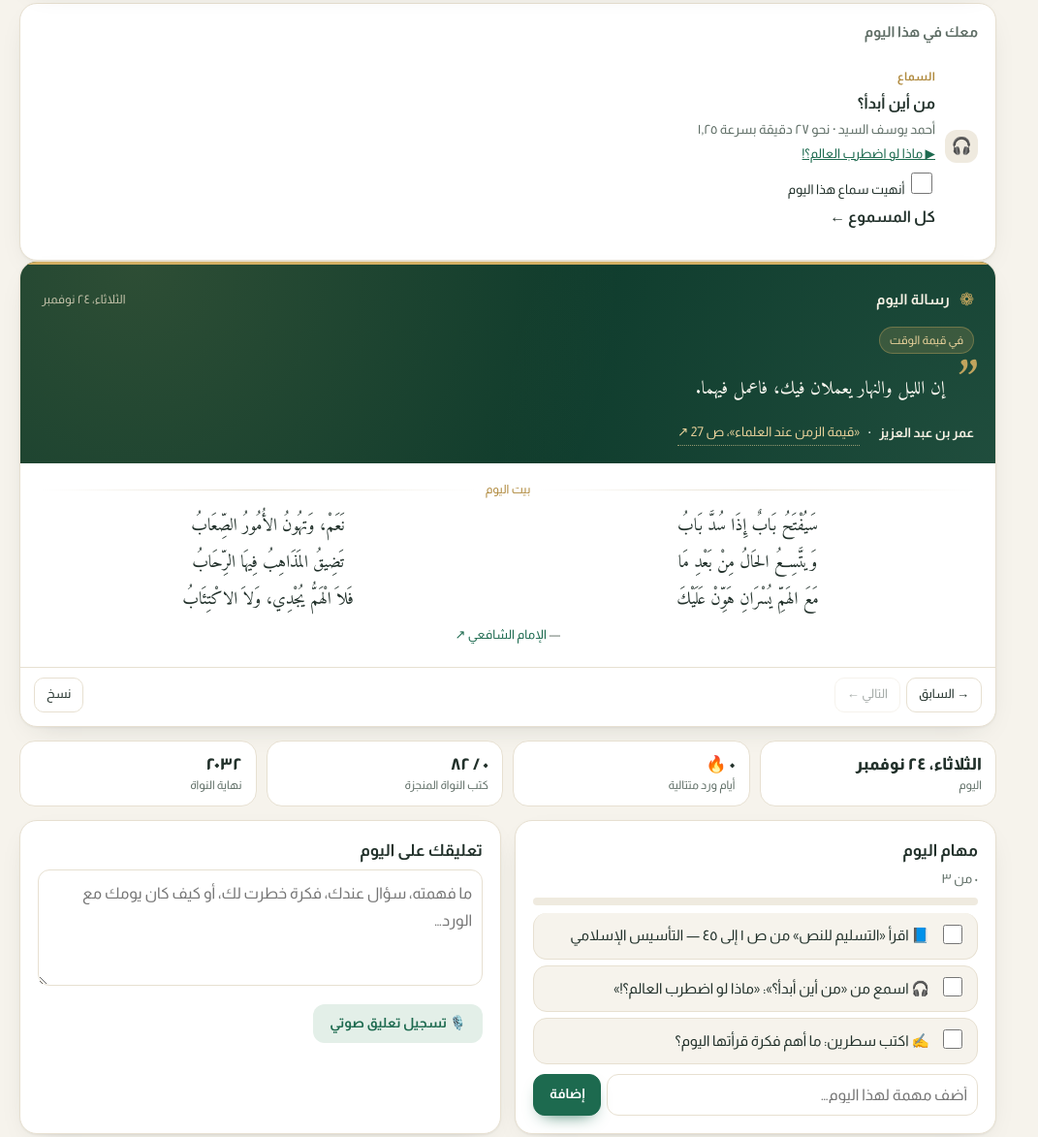
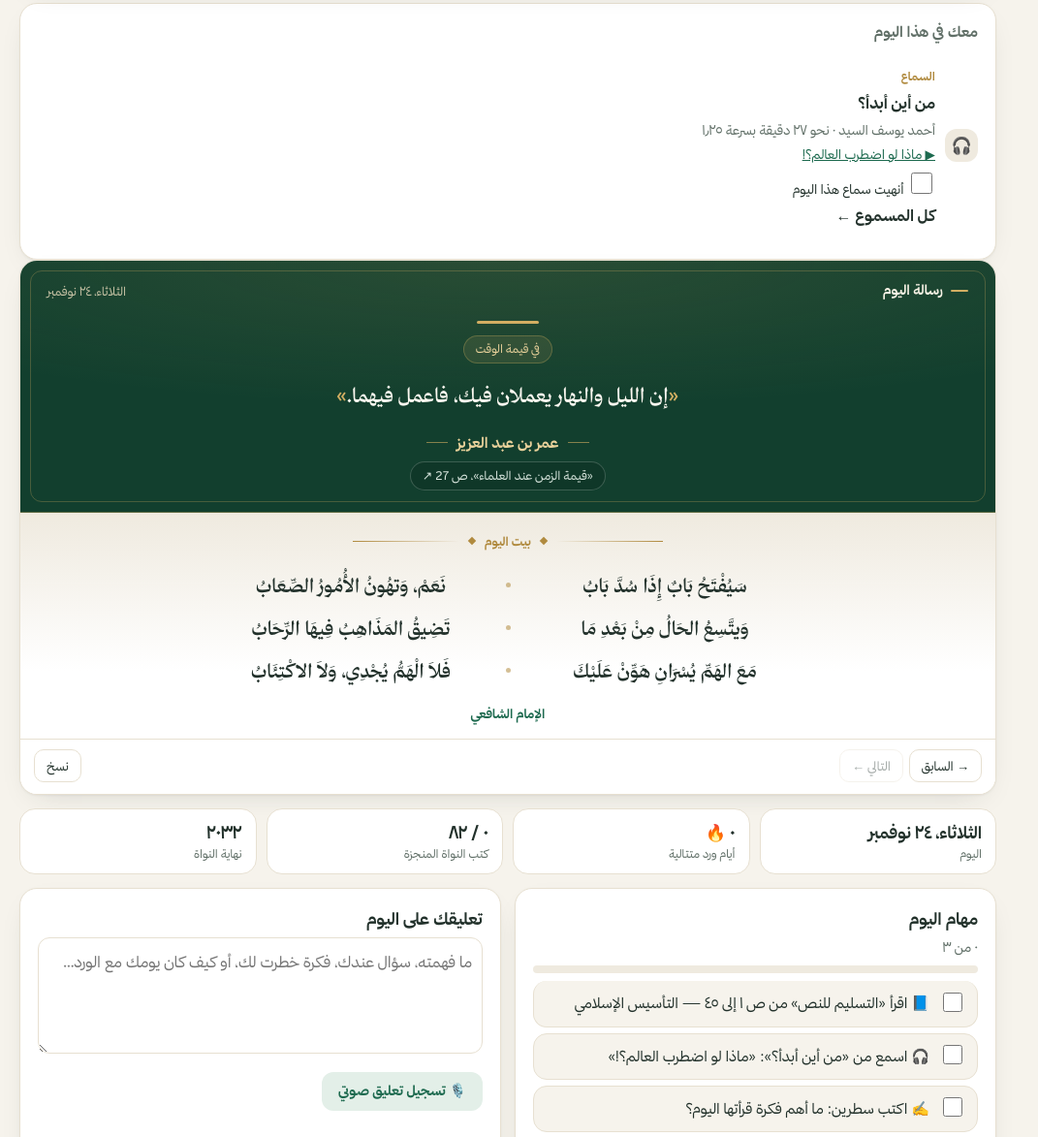
Before and after one commit to qamerkh10-commits/manhaj-al-bina-al-fikri, a plain HTML site: page khaled/index.html in a window 1280 px wide. Shown: the part 907-2080 px from the top of the page at 97% size, without its empty margins (0-1071 px from the left). Drawn offline with Linux system fonts and the light colour scheme.

Commit message:
صفحة خالد: خطوط مدارج (عائلة ثمانية)، وتصميم جديد للاقتباس والأبيات بلا نقش
Co-Authored-By: Claude Opus 5.5 <noreply@anthropic.com>

```diff
--- a/khaled/index.html
+++ b/khaled/index.html
@@ -13,7 +13,7 @@
 <title>منهج البناء الفكري</title>
 <link rel="preconnect" href="https://fonts.googleapis.com">
 <link rel="preconnect" href="https://fonts.gstatic.com" crossorigin>
-<link href="https://fonts.googleapis.com/css2?family=Almarai:wght@300;400;700;800&family=Amiri:wght@400;700&display=swap" rel="stylesheet">
+<style id="kFonts">@font-face{font-family:"Thmanyah Sans";src:url("fonts/thmanyahsans-Regular.woff") format("woff");font-weight:400;font-display:swap}@font-face{font-family:"Thmanyah Sans";src:url("fonts/thmanyahsans-Medium.woff") format("woff");font-weight:500;font-display:swap}@font-face{font-family:"Thmanyah Sans";src:url("fonts/thmanyahsans-Bold.woff") format("woff");font-weight:700 900;font-display:swap}@font-face{font-family:"Thmanyah Serif Display";src:url("fonts/thmanyahserifdisplay-Bold.woff") format("woff");font-weight:400 700;font-display:swap}@font-face{font-family:"Thmanyah Serif Display";src:url("fonts/thmanyahserifdisplay-Black.woff") format("woff");font-weight:800 900;font-display:swap}@font-face{font-family:"Thmanyah Serif Text";src:url("fonts/thmanyahseriftext-Regular.woff") format("woff");font-weight:400;font-display:swap}@font-face{font-family:"Thmanyah Serif Text";src:url("fonts/thmanyahseriftext-Medium.woff") format("woff");font-weight:500;font-display:swap}@font-face{font-family:"Thmanyah Serif Text";src:url("fonts/thmanyahseriftext-Bold.woff") format("woff");font-weight:600 900;font-display:swap}</style>
 <style>
 :root{
  --bg:#f3eee3;--card:#fffdf8;--soft:#f8f4ea;--ink:#1c2731;--muted:#6a7680;--line:#e6dcc8;
@@ -370,8 +370,8 @@ section[data-tab]>.grid,section[data-tab]>.hero{margin-bottom:22px}
 :root{--z:1}
 html{background:var(--bg)}
 body{background:var(--bg);color:var(--ink);font-size:16px;line-height:1.85;-webkit-font-smoothing:antialiased}
-body *{font-family:"Almarai",system-ui,"Segoe UI",sans-serif!important}
-body .am,body h1,body h2.h2,body .wel .dn,body .today .bk,body .fhead h2,body .shelf,body .nbrand b,body .logo,body .calhead h3,body .phase>summary h3,body .stagehead h3{font-family:"Amiri",serif!important}
+body *{font-family:"Thmanyah Sans","Segoe UI",system-ui,sans-serif!important}
+body .am,body h1,body h2.h2,body .wel .dn,body .today .bk,body .fhead h2,body .shelf,body .nbrand b,body .logo,body .calhead h3,body .phase>summary h3,body .stagehead h3{font-family:"Thmanyah Serif Display","Segoe UI",serif!important}
 main{zoom:var(--z)}
 a{color:var(--teal)}
 .muted{color:var(--muted)}
@@ -517,7 +517,7 @@ footer{color:var(--muted)}
 }
 /* ===== Library shelves ===== */
 .shelf{grid-column:1/-1;margin:18px 0 0;padding:4px 12px;font-size:22px;color:var(--ink);border-inline-start:5px solid var(--c);border-radius:4px}
-.shelf small{font-family:"Almarai",sans-serif!important;font-size:13px;color:var(--muted);margin-inline-start:6px}
+.shelf small{font-family:"Thmanyah Sans","Segoe UI",sans-serif!important;font-size:13px;color:var(--muted);margin-inline-start:6px}
 .book{border-radius:18px}
 .book::before{height:5px}
 .curchip{display:inline-block;background:var(--gsoft);color:var(--teal);font-size:12px;font-weight:700;border-radius:999px;padding:2px 10px;margin-bottom:4px}
@@ -593,7 +593,7 @@ mark{background:color-mix(in srgb,var(--gold) 35%,transparent);color:inherit;bor
 .audtabs{margin:4px 0 14px}
 .nowp{position:relative;overflow:hidden;border-radius:22px;padding:18px 20px;margin-bottom:16px;background:linear-gradient(135deg,var(--teal),var(--deep));color:#F6F3EC;border:0}
 .nowp .lbl{font-size:12.5px;opacity:.85}
-.nowp h3{font-size:22px!important;color:#fff!important;margin:2px 0 4px;font-family:"Amiri",serif!important}
+.nowp h3{font-size:22px!important;color:#fff!important;margin:2px 0 4px;font-family:"Thmanyah Serif Display","Segoe UI",serif!important}
 .nowp .who{font-size:13px;opacity:.85}
 .nowp .eps{margin:10px 0 6px;display:flex;flex-direction:column;gap:6px}
 .nowp .eps a{display:flex;align-items:center;gap:8px;background:rgba(255,255,255,.12);color:#fff;text-decoration:none;border-radius:12px;padding:8px 12px;font-size:14px;min-height:44px}
@@ -605,7 +605,7 @@ mark{background:color-mix(in srgb,var(--gold) 35%,transparent);color:inherit;bor
 .nowp .bar{background:rgba(255,255,255,.2);flex:1;min-width:120px}
 .nowp .bar i{background:#fff}
 .parth{display:flex;align-items:baseline;justify-content:space-between;gap:8px;margin:18px 2px 8px}
-.parth h3{font-size:22px!important;color:var(--ink)!important;font-family:"Amiri",serif!important;margin:0}
+.parth h3{font-size:22px!important;color:var(--ink)!important;font-family:"Thmanyah Serif Display","Segoe UI",serif!important;margin:0}
 .parth span{font-size:12.5px;color:var(--muted)}
 .crs{border:1px solid var(--line);border-radius:18px;background:var(--card);margin-bottom:10px;overflow:hidden;border-inline-start:5px solid var(--cc)}
 .crs>summary{list-style:none;cursor:pointer;display:grid;grid-template-columns:1fr auto;gap:4px 10px;align-items:center;padding:12px 14px}
@@ -667,43 +667,53 @@ button:focus-visible,a:focus-visible,input:focus-visible,textarea:focus-visible,
 @media print{nav.tabs,#moreSheet,#aiFab,.acts{display:none!important}body{padding:0}}
 </style>
 <style id="dayMsgCss">
-.dmsg{padding:0!important;overflow:hidden;margin:0 0 14px}
-.dmsg .dm-w{margin:0;padding:22px 22px 18px;background:var(--deep);color:#F6F1E4;position:relative;
- background-image:radial-gradient(circle at 12% 0,rgba(210,174,98,.16),transparent 55%),radial-gradient(circle at 100% 100%,rgba(111,160,138,.18),transparent 50%);border-top:3px solid #D2AE62}
-.dmsg .dm-head{display:flex;align-items:center;gap:10px;margin-bottom:12px;font-size:13px;color:#E9DFC6}
-.dmsg .dm-head b{font-size:15px;color:#F6F1E4;letter-spacing:.2px}
-.dmsg .dm-orn{color:#D2AE62;font-size:18px;line-height:1}
-.dmsg .dm-date{margin-inline-start:auto;opacity:.8;font-size:12.5px}
-.dmsg .dm-theme{display:inline-block;font-size:12px;padding:2px 10px;border-radius:99px;background:rgba(210,174,98,.18);color:#EBD39C;border:1px solid rgba(210,174,98,.35);margin-bottom:10px}
-.dmsg blockquote{margin:0;position:relative;font-size:calc(19px*var(--z,1));line-height:2.05;color:#FBF8F0;padding-inline-start:30px}
-.dmsg blockquote::before{content:"\201D";position:absolute;inset-inline-start:-4px;top:-14px;font-size:58px;line-height:1;color:#D2AE62;opacity:.9;font-family:"Amiri",serif}
-.dmsg figcaption{margin-top:12px;font-size:13.5px;color:#D9E6DE;display:flex;flex-wrap:wrap;gap:4px 8px;align-items:center}
-.dmsg figcaption b{color:#F6F1E4}
-.dmsg figcaption a{color:#EBD39C;text-decoration:none;border-bottom:1px dotted rgba(235,211,156,.6)}
-.dmsg .dm-vb{padding:16px 22px 6px}
-.dmsg .dm-sep{display:flex;align-items:center;gap:10px;color:var(--gold);font-size:12.5px;margin-bottom:8px}
-.dmsg .dm-sep::before,.dmsg .dm-sep::after{content:"";flex:1;height:1px;background:linear-gradient(90deg,transparent,var(--line),transparent)}
-.dmsg .bt{display:grid;grid-template-columns:1fr 1fr;gap:4px 28px;font-size:calc(18px*var(--z,1));line-height:2;color:var(--ink);text-align:center}
-.dmsg .bt+.bt{margin-top:2px}
-body .dmsg .bt span{font-family:"Amiri",serif!important}
-.dmsg .dm-theme{margin-bottom:18px}
-.dmsg .bt span:only-child{grid-column:1/-1}
-.dmsg .dm-poet{text-align:center;font-size:13px;color:var(--muted);margin:6px 0 4px}
-.dmsg .dm-poet a{color:var(--teal);text-decoration:none}
-.dmsg .dm-foot{display:flex;align-items:center;gap:6px;padding:10px 14px 14px;border-top:1px solid var(--line);margin-top:10px}
-.dmsg .dm-foot button{font:inherit;font-size:13px;min-height:36px;padding:0 12px;border-radius:10px;border:1px solid var(--line);background:var(--card);color:var(--ink);cursor:pointer}
+/* «رسالة اليوم» v2 (24 Nov 2026): a manuscript-like quote panel and the classical verse layout */
+.dmsg{padding:0!important;overflow:hidden;margin:0 0 14px;border:1px solid var(--line)}
+.dmsg .dm-w{margin:0;position:relative;padding:18px 22px 22px;color:#F6F1E4;background-color:#123F2E;
+ background-image:radial-gradient(120% 90% at 50% 0,rgba(210,174,98,.12),transparent 65%);border-bottom:1px solid rgba(210,174,98,.35)}
+.dmsg .dm-w::before{content:"";position:absolute;inset:10px;border:1px solid rgba(210,174,98,.28);border-radius:12px;pointer-events:none}
+.dmsg .dm-head{position:relative;display:flex;align-items:center;gap:8px;font-size:12.5px;color:#E3D7B8;padding:0 6px}
+.dmsg .dm-head b{font-size:14px;color:#F6F1E4;font-weight:700}
+.dmsg .dm-head .rl{width:18px;height:2px;background:#D2AE62;border-radius:2px;flex:none}
+.dmsg .dm-date{margin-inline-start:auto;opacity:.85}
+.dmsg .dm-mark{position:relative;width:64px;height:3px;border-radius:3px;background:#D2AE62;margin:18px auto 12px}
+.dmsg .dm-theme{position:relative;display:block;width:max-content;margin:0 auto 10px;font-size:12px;padding:2px 12px;border-radius:99px;color:#EBD39C;background:rgba(210,174,98,.12);border:1px solid rgba(210,174,98,.3)}
+.dmsg blockquote{position:relative;margin:0 auto;max-width:34em;text-align:center;font-size:calc(21px*var(--z,1));line-height:2.1;color:#FBF8F0;text-wrap:pretty;padding:0 8px}
+body .dmsg blockquote,body .dmsg .bt span{font-family:"Thmanyah Serif Text","Segoe UI",serif!important;font-weight:500}
+.dmsg blockquote .qm{color:#D2AE62;line-height:1}
+.dmsg figcaption{position:relative;margin-top:14px;display:flex;flex-direction:column;align-items:center;gap:6px}
+.dmsg figcaption .who{font-size:calc(15px*var(--z,1));font-weight:700;color:#EBD39C;display:flex;align-items:center;gap:10px}
+.dmsg figcaption .who::before,.dmsg figcaption .who::after{content:"";width:22px;height:1px;background:rgba(210,174,98,.6)}
+.dmsg figcaption a,.dmsg figcaption .src{font-size:12.5px;color:#D9E6DE;text-decoration:none;padding:2px 12px;border-radius:99px;border:1px solid rgba(217,230,222,.22);background:rgba(0,0,0,.12)}
+.dmsg figcaption a:hover{border-color:#D2AE62;color:#EBD39C}
+.dmsg .dm-vb{padding:18px 22px 8px;background:linear-gradient(180deg,var(--soft),var(--card) 70%)}
+.dmsg .dm-sep{display:flex;align-items:center;justify-content:center;gap:10px;color:var(--gold);font-size:12.5px;margin-bottom:12px;font-weight:700}
+.dmsg .dm-sep::before,.dmsg .dm-sep::after{content:"";flex:0 1 110px;height:1px;background:linear-gradient(90deg,transparent,var(--gold))}
+.dmsg .dm-sep::after{transform:scaleX(-1)}
+.dmsg .dm-sep i{width:6px;height:6px;background:var(--gold);transform:rotate(45deg);display:inline-block}
+.dmsg .vrs{max-width:600px;margin:0 auto}
+.dmsg .bt{display:grid;grid-template-columns:1fr 2.4em 1fr;align-items:baseline;font-size:calc(20px*var(--z,1));line-height:2.2;color:var(--ink)}
+.dmsg .bt .s{grid-column:1;text-align:center}
+.dmsg .bt .a{grid-column:3;text-align:center}
+.dmsg .bt .s:only-child{grid-column:1/-1}
+.dmsg .bt .m{grid-column:2;justify-self:center;width:5px;height:5px;border-radius:50%;background:var(--gold);opacity:.55;align-self:center}
+.dmsg .dm-poet{text-align:center;font-size:13px;color:var(--muted);margin:10px 0 6px}
+.dmsg .dm-poet a{color:var(--teal);text-decoration:none;font-weight:700}
+.dmsg .dm-foot{display:flex;align-items:center;gap:6px;padding:10px 14px 12px;border-top:1px solid var(--line);background:var(--card)}
+.dmsg .dm-foot button{font:inherit;font-size:13px;min-height:34px;padding:0 12px;border-radius:10px;border:1px solid var(--line);background:var(--card);color:var(--ink);cursor:pointer}
 .dmsg .dm-foot button:hover{background:var(--soft)}
 .dmsg .dm-foot button:disabled{opacity:.4;cursor:default}
 .dmsg .dm-foot .sp{flex:1}
-.dmsg .dm-foot .ic{display:inline-flex;align-items:center;gap:6px}
-@media (max-width:560px){.dmsg .dm-w{padding:18px 16px 16px}.dmsg .dm-vb{padding:14px 16px 4px}
- .dmsg .bt{grid-template-columns:1fr;gap:0;text-align:start}.dmsg .bt span+span{padding-inline-start:28px}.dmsg .bt+.bt{margin-top:8px}
- .dmsg blockquote{font-size:calc(18px*var(--z,1))}.dmsg .dm-foot{flex-wrap:wrap}}
+@media (max-width:620px){.dmsg .dm-w{padding:16px 16px 20px}.dmsg .dm-w::before{inset:7px}.dmsg .dm-vb{padding:16px 16px 6px}
+ .dmsg blockquote{font-size:calc(19px*var(--z,1));line-height:2.05}
+ .dmsg .bt{grid-template-columns:1fr;font-size:calc(18.5px*var(--z,1));line-height:2.05}.dmsg .bt .m{display:none}
+ .dmsg .bt .s,.dmsg .bt .a{grid-column:1}.dmsg .bt .s{text-align:start}.dmsg .bt .a{text-align:end}.dmsg .bt+.bt{margin-top:8px}
+ .dmsg .dm-foot{flex-wrap:wrap}}
 </style><style id="kaiCss">
 #aiBox{width:min(460px,calc(100vw - 32px));height:min(680px,calc(100vh - 120px));border-radius:22px;border:1px solid var(--line);background:var(--bg);box-shadow:0 24px 60px -20px rgba(14,59,44,.45)}
 #aiBox .kh{display:flex;align-items:center;gap:10px;padding:12px 14px;background:var(--deep);color:#F6F1E4;border-bottom:3px solid #D2AE62}
 #aiBox .kh .lg{width:34px;height:34px;flex:none}#aiBox .kh .lg svg{width:100%;height:100%;border-radius:9px;display:block}
-#aiBox .kh .tt{flex:1;min-width:0;line-height:1.35}#aiBox .kh .tt b{display:block;font-size:15.5px;font-family:"Amiri",serif!important;font-size:18px}
+#aiBox .kh .tt{flex:1;min-width:0;line-height:1.35}#aiBox .kh .tt b{display:block;font-size:15.5px;font-family:"Thmanyah Serif Display","Segoe UI",serif!important;font-size:18px}
 #aiBox .kh .tt small{font-size:11.5px;color:#CFE0D6;opacity:.9}
 #aiBox .kh button{background:rgba(255,255,255,.08);border:1px solid rgba(255,255,255,.14);color:#F6F1E4;width:34px;height:34px;border-radius:10px;cursor:pointer;display:grid;place-items:center;padding:0}
 #aiBox .kh button:hover{background:rgba(255,255,255,.16)}#aiBox .kh button svg{width:18px;height:18px}
@@ -735,7 +745,7 @@ body .dmsg .bt span{font-family:"Amiri",serif!important}
 #aiIn{border-radius:16px;background:var(--card);padding:10px 14px;min-height:22px}
 #aiForm button{border-radius:14px;width:46px;height:44px;padding:0;display:grid;place-items:center;flex:none}#aiForm button svg{width:20px;height:20px;transform:scaleX(-1)}
 .aiWel{align-self:stretch;background:var(--card);border:1px solid var(--line);border-radius:18px;padding:16px;text-align:center}
-.aiWel b{font-family:"Amiri",serif!important;font-size:20px;display:block;margin-bottom:4px}
+.aiWel b{font-family:"Thmanyah Serif Display","Segoe UI",serif!important;font-size:20px;display:block;margin-bottom:4px}
 .aiWel p{margin:0;color:var(--muted);font-size:14px}
 .aiPanel{position:absolute;inset:62px 0 0 0;background:var(--bg);z-index:3;display:flex;flex-direction:column}
 .aiPanel[hidden]{display:none}
@@ -1917,12 +1927,12 @@ renderAll();show(LS.get('manhaj-tab2','today'));
  function draw(){const box=document.getElementById('dayMsg');if(!box)return;const k=kOf(),w=W[pick(WO,k)],v=V[pick(VO,k)];
   const dt=toD(k).toLocaleDateString('ar-EG',{weekday:'long',day:'numeric',month:'long'});
   const src=w?`«${esc(w.book)}»${w.ref?'، '+esc(w.ref):''}`:'';
-  box.innerHTML=(w?`<figure class="dm-w"><div class="dm-head"><span class="dm-orn" aria-hidden="true">❁</span><b>${off===0?'رسالة اليوم':'رسالة يوم سابق'}</b><span class="dm-date">${esc(dt)}</span></div>
-   <span class="dm-theme">${w.theme==='الوقت'?'في قيمة الوقت':'في طلب العلم'}</span>
-   <blockquote class="am">${esc(w.text)}</blockquote>
-   <figcaption><b>${esc(w.who)}</b><span aria-hidden="true">·</span>${w.url?`<a href="${esc(w.url)}" target="_blank" rel="noopener">${src} ↗</a>`:src}</figcaption></figure>`:'')
-   +(v?`<div class="dm-vb"><div class="dm-sep">بيت اليوم</div>${lines(v.text).map(h=>`<div class="bt am">${h.map(x=>`<span>${esc(x)}</span>`).join('')}</div>`).join('')}
-   <div class="dm-poet">— ${v.url?`<a href="${esc(v.url)}" target="_blank" rel="noopener">${esc(v.poet)} ↗</a>`:esc(v.poet)}</div></div>`:'')
+  box.innerHTML=(w?`<figure class="dm-w"><div class="dm-head"><span class="rl" aria-hidden="true"></span><b>${off===0?'رسالة اليوم':'رسالة يوم سابق'}</b><span class="dm-date">${esc(dt)}</span></div>
+   <div class="dm-mark" aria-hidden="true"></div><span class="dm-theme">${w.theme==='الوقت'?'في قيمة الوقت':'في طلب العلم'}</span>
+   <blockquote><span class="qm">«</span>${esc(w.text)}<span class="qm">»</span></blockquote>
+   <figcaption><span class="who">${esc(w.who)}</span>${w.url?`<a href="${esc(w.url)}" target="_blank" rel="noopener">${src} ↗</a>`:`<span class="src">${src}</span>`}</figcaption></figure>`:'')
+   +(v?`<div class="dm-vb"><div class="dm-sep"><i></i>بيت اليوم<i></i></div><div class="vrs">${lines(v.text).map(h=>`<div class="bt">${h.length>1?`<span class="s">${esc(h[0])}</span><span class="m" aria-hidden="true"></span><span class="a">${esc(h.slice(1).join(' '))}</span>`:`<span class="s">${esc(h[0])}</span>`}</div>`).join('')}</div>
+   <div class="dm-poet">${v.url?`<a href="${esc(v.url)}" target="_blank" rel="noopener">${esc(v.poet)}</a>`:esc(v.poet)}</div></div>`:'')
    +`<div class="dm-foot"><button data-m="prev" ${off<=-MAXB?'disabled':''} aria-label="رسالة اليوم السابق">→ السابق</button><button data-m="next" ${off>=0?'disabled':''} aria-label="رسالة اليوم التالي">التالي ←</button><span class="sp"></span>
    <button data-m="copy" class="ic">نسخ</button>${navigator.share?'<button data-m="share" class="ic">مشاركة</button>':''}</div>`;
   box.querySelectorAll('[data-m]').forEach(b=>b.onclick=()=>{const m=b.dataset.m;
--- a/khaled/sw.js
+++ b/khaled/sw.js
@@ -1,5 +1,5 @@
 // Offline support: the page itself is network-first (so updates arrive), everything else cache-first.
-const CACHE='manhaj-1795523546';
+const CACHE='manhaj-1795526368';
 const CORE=['./','./index.html','./manifest.webmanifest','./icon-192.png','./icon-512.png'];
 self.addEventListener('install',e=>{e.waitUntil(caches.open(CACHE).then(c=>c.addAll(CORE)).then(()=>self.skipWaiting()))});
 self.addEventListener('activate',e=>{e.waitUntil(caches.keys().then(ks=>Promise.all(ks.filter(k=>k!==CACHE).map(k=>caches.delete(k)))).then(()=>self.clients.claim()))});
```
Also changed, not shown: khaled/fonts/thmanyahsans-Bold.woff (added), khaled/fonts/thmanyahsans-Medium.woff (added), khaled/fonts/thmanyahsans-Regular.woff (added), khaled/fonts/thmanyahserifdisplay-Black.woff (added), khaled/fonts/thmanyahserifdisplay-Bold.woff (added), khaled/fonts/thmanyahseriftext-Bold.woff (added), khaled/fonts/thmanyahseriftext-Medium.woff (added), khaled/fonts/thmanyahseriftext-Regular.woff (added).
